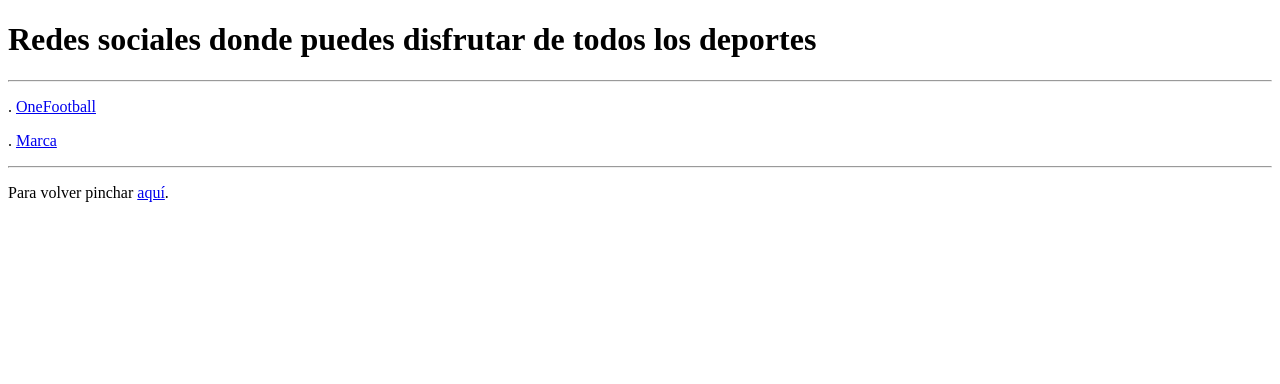
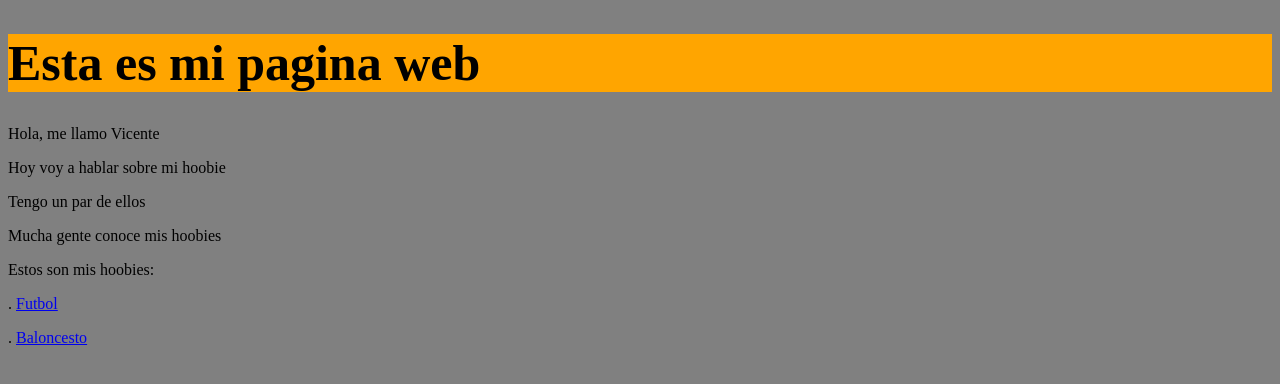
Before and after one commit to vicentehernandez09/vicentehernandez09.github.io, a plain HTML site: page index.html in a window 1280 px wide. Drawn offline with Linux system fonts and the light colour scheme.

Commit message:
Update index.html

```diff
--- a/index.html
+++ b/index.html
@@ -1,16 +1,17 @@
 <!DOCTYPE html>
 <html lang="es-ES">
-  <head>
-    <meta charset="utf-8">
-	<title>Redes sociales relacionadas con el deporte</title>
-  </head>
-  <body>
-    <h1>Redes sociales donde puedes disfrutar de todos los deportes</h1>
-	<hr>
-	<p>. <a href="http://www.OneFootball.com/" target="_blank">OneFootball</a></p>
-	<p>. <a href="http://Marca.com/" target="_blank">Marca</a></p>
-
-	<hr>
-	<p>Para volver pinchar <a href="Redes sociales fútbol.html">aquí</a>.</p>
-  </body>
+<head>
+<meta charset="utf-8">
+<title>Vicente</title>
+</head>
+<body style="background-color:grey">
+<h1 style="background-color:orange; font-size:50px">Esta es mi pagina web</h1>
+	<p>Hola, me llamo Vicente</p>
+	<p>Hoy voy a hablar sobre mi hoobie</p>
+	<p>Tengo un par de ellos</p>
+	<p>Mucha gente conoce mis hoobies</p>
+	<p>Estos son mis hoobies:</p>
+<p>. <a href="futbol.html">Futbol</a></p>
+<p>. <a href="baloncesto.html">Baloncesto</a></p>
+</body>
 </html>
```
